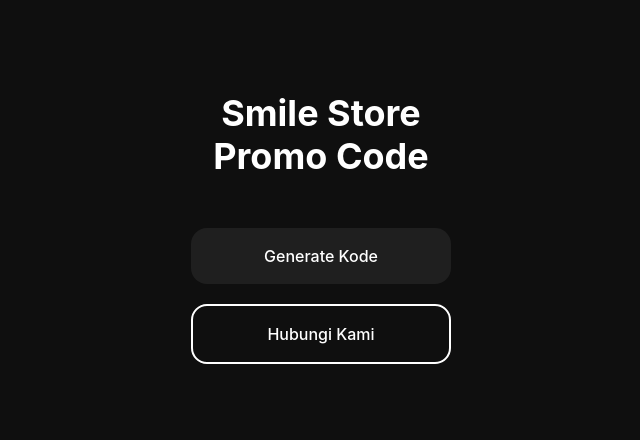
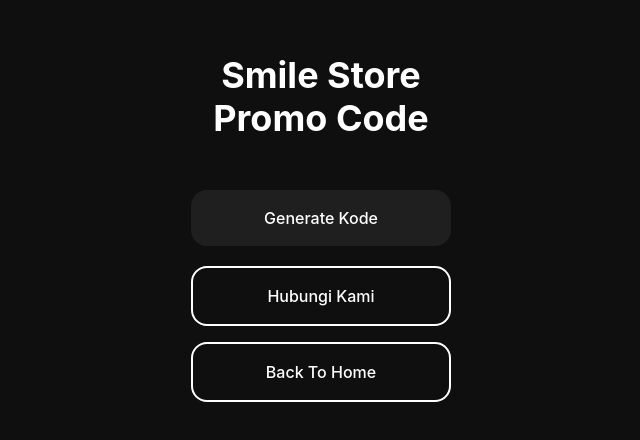
Before and after one commit to smilebotstore/tesai, a Next.js app: page /promo in a window 1280 px wide. Shown: the part 172-612 px from the top of the page, without its empty margins (319-959 px from the left). Built offline with nearby package versions, Linux system fonts and the light colour scheme.

Commit message:
Update promo.js

```diff
--- a/pages/promo.js
+++ b/pages/promo.js
@@ -1,4 +1,5 @@
 import { useState } from 'react';
+import { useRouter } from 'next/router';
 
 export default function PromoPage() {
   const [promoCode, setPromoCode] = useState('');
@@ -6,6 +7,7 @@ export default function PromoPage() {
   const [message, setMessage] = useState('');
   const [loading, setLoading] = useState(false);
   const [buttonClicked, setButtonClicked] = useState(false);
+  const router = useRouter();
 
   const handleGenerate = async () => {
     setButtonClicked(true);
@@ -51,6 +53,10 @@ export default function PromoPage() {
 
   const handleContact = () => {
     window.open('https://wa.me/601160643471', '_blank');
+  };
+
+  const handleBackToHome = () => {
+    router.push('/');
   };
 
   return (
@@ -210,6 +216,22 @@ export default function PromoPage() {
       }}>
         Hubungi Kami
       </button>
+
+      {/* Tombol Back To Home */}
+      <button onClick={handleBackToHome} style={{
+        width: '260px',
+        padding: '16px',
+        fontSize: '16px',
+        fontWeight: '500',
+        backgroundColor: '#0f0f0f',
+        color: 'white',
+        border: '2px solid white',
+        borderRadius: '16px',
+        cursor: 'pointer',
+        marginTop: '16px'
+      }}>
+        Back To Home
+      </button>
     </div>
   );
-}
+          }
```
